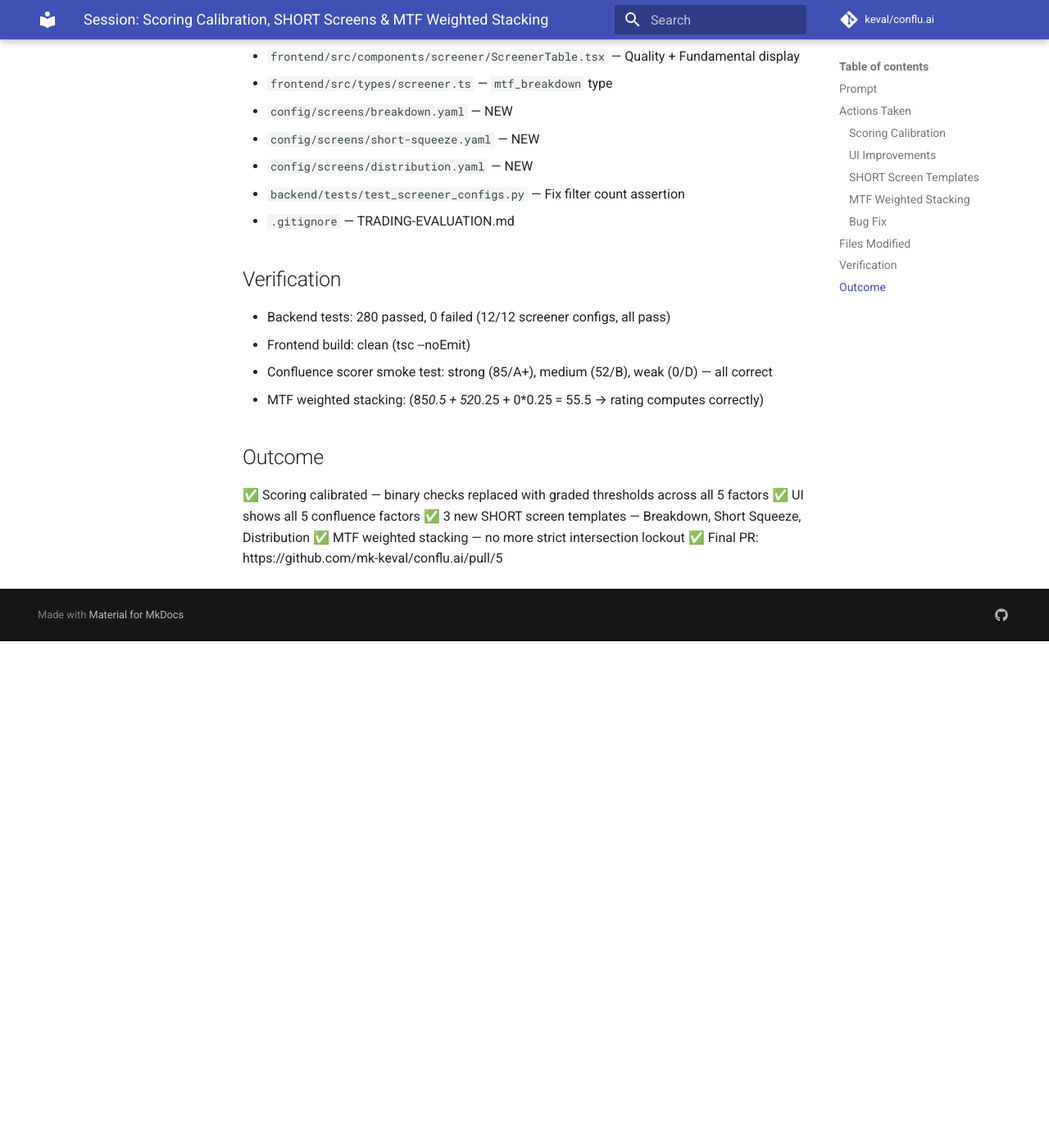
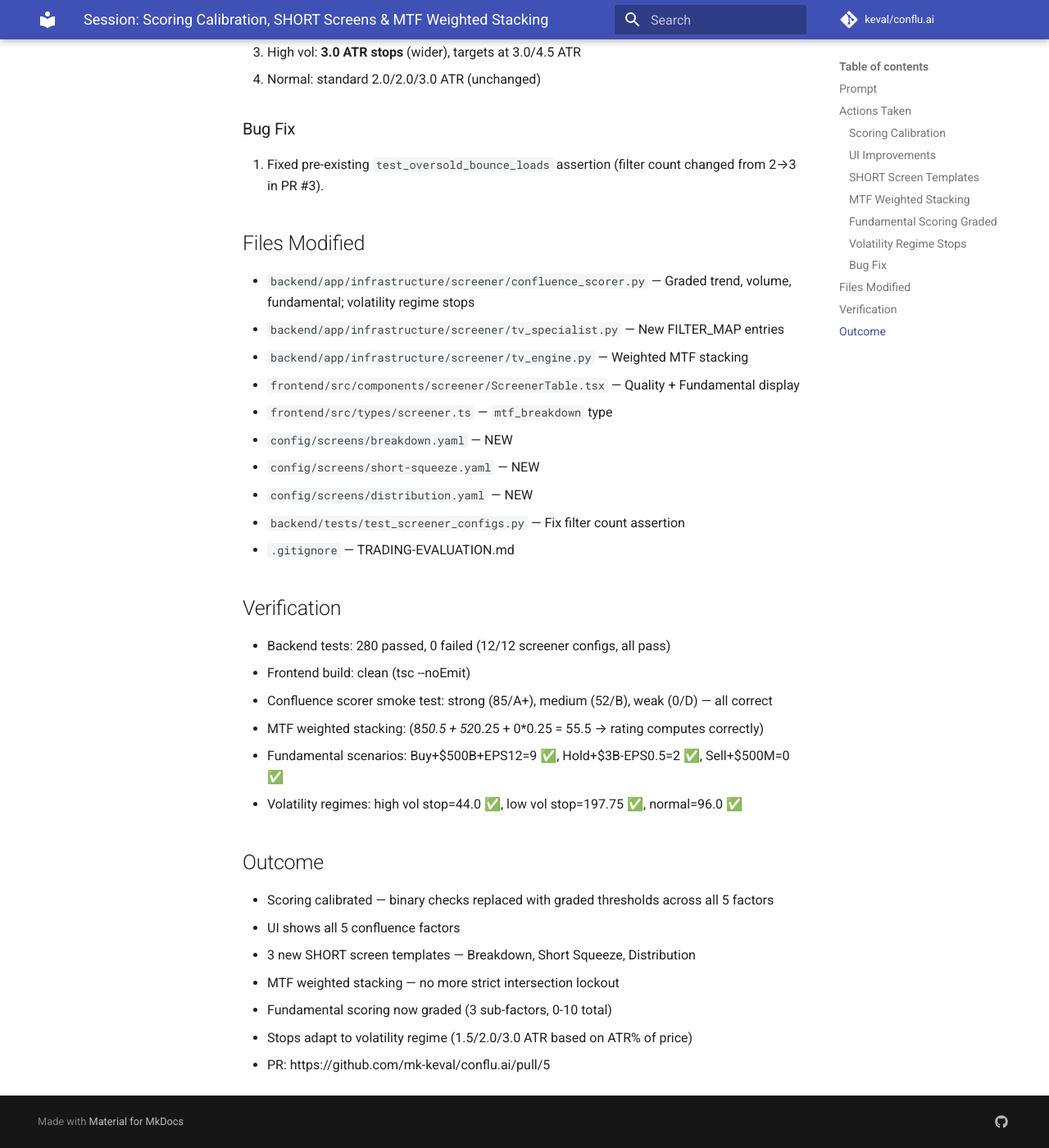
Before and after one commit to mk-keval/conflu.ai, an MkDocs documentation site: the page built from docs/SESSIONS/2026-06-30_scoring-calibration-and-short-screens.md, in a window 1280 px wide and 1400 px high, scrolled down 1473 px. Shown: the whole window at 82% size. Built offline with MkDocs 1.6.1 and Material for MkDocs 9.7.7, drawn with Linux system fonts in a browser that asks for light colours; comment, search, counter and statistics services are not loaded; before the commit the page ends 2255 px from its top, so only the background shows below that; some of the changed text lies outside the part shown.

Commit message:
docs: update session log and changelog for fundamental grading + volatility stops

```diff
--- a/docs/SESSIONS/2026-06-30_scoring-calibration-and-short-screens.md
+++ b/docs/SESSIONS/2026-06-30_scoring-calibration-and-short-screens.md
@@ -23,11 +23,22 @@ Trading veteran evaluation identified scoring issues (binary thresholds, MTF str
 ### MTF Weighted Stacking
 6. **Replaced strict intersection** with weighted TF scoring: Daily 0.50, 4h 0.25, Weekly 0.25. Tickers matching 2/3 TFs now get partial credit instead of 0.
 
+### Fundamental Scoring Graded
+7. **Analyst rating** — StrongBuy(4)/Buy(3)/Outperform(2)/Hold(1)/Sell(0) instead of binary StrongBuy-or-nothing
+8. **Market cap** — Mega(3)/Large(2)/Mid(1)/Small(0) instead of binary >$10B
+9. **EPS** — Highly profitable(3)/Solid(2)/Barely(1)/Negative(0) instead of binary >0
+
+### Volatility Regime Stops
+10. **ATR% of price** determines regime: low (<1%), normal (1-3%), high (>3%)
+11. Low vol: **1.5 ATR stops** (tighter), targets at 1.5/2.5 ATR
+12. High vol: **3.0 ATR stops** (wider), targets at 3.0/4.5 ATR
+13. Normal: standard 2.0/2.0/3.0 ATR (unchanged)
+
 ### Bug Fix
-7. Fixed pre-existing `test_oversold_bounce_loads` assertion (filter count changed from 2→3 in PR #3).
+14. Fixed pre-existing `test_oversold_bounce_loads` assertion (filter count changed from 2→3 in PR #3).
 
 ## Files Modified
-- `backend/app/infrastructure/screener/confluence_scorer.py` — Graded trend & volume scoring
+- `backend/app/infrastructure/screener/confluence_scorer.py` — Graded trend, volume, fundamental; volatility regime stops
 - `backend/app/infrastructure/screener/tv_specialist.py` — New FILTER_MAP entries
 - `backend/app/infrastructure/screener/tv_engine.py` — Weighted MTF stacking
 - `frontend/src/components/screener/ScreenerTable.tsx` — Quality + Fundamental display
@@ -43,10 +54,14 @@ Trading veteran evaluation identified scoring issues (binary thresholds, MTF str
 - Frontend build: clean (tsc --noEmit)
 - Confluence scorer smoke test: strong (85/A+), medium (52/B), weak (0/D) — all correct
 - MTF weighted stacking: (85*0.5 + 52*0.25 + 0*0.25 = 55.5 → rating computes correctly)
+- Fundamental scenarios: Buy+$500B+EPS12=9 ✅, Hold+$3B-EPS0.5=2 ✅, Sell+$500M=0 ✅
+- Volatility regimes: high vol stop=44.0 ✅, low vol stop=197.75 ✅, normal=96.0 ✅
 
 ## Outcome
-✅ Scoring calibrated — binary checks replaced with graded thresholds across all 5 factors
-✅ UI shows all 5 confluence factors
-✅ 3 new SHORT screen templates — Breakdown, Short Squeeze, Distribution
-✅ MTF weighted stacking — no more strict intersection lockout
-✅ Final PR: https://github.com/mk-keval/conflu.ai/pull/5
+- Scoring calibrated — binary checks replaced with graded thresholds across all 5 factors
+- UI shows all 5 confluence factors
+- 3 new SHORT screen templates — Breakdown, Short Squeeze, Distribution
+- MTF weighted stacking — no more strict intersection lockout
+- Fundamental scoring now graded (3 sub-factors, 0-10 total)
+- Stops adapt to volatility regime (1.5/2.0/3.0 ATR based on ATR% of price)
+- PR: https://github.com/mk-keval/conflu.ai/pull/5
```
Also changed, not shown: CHANGELOG.md (+12 -0 lines).
